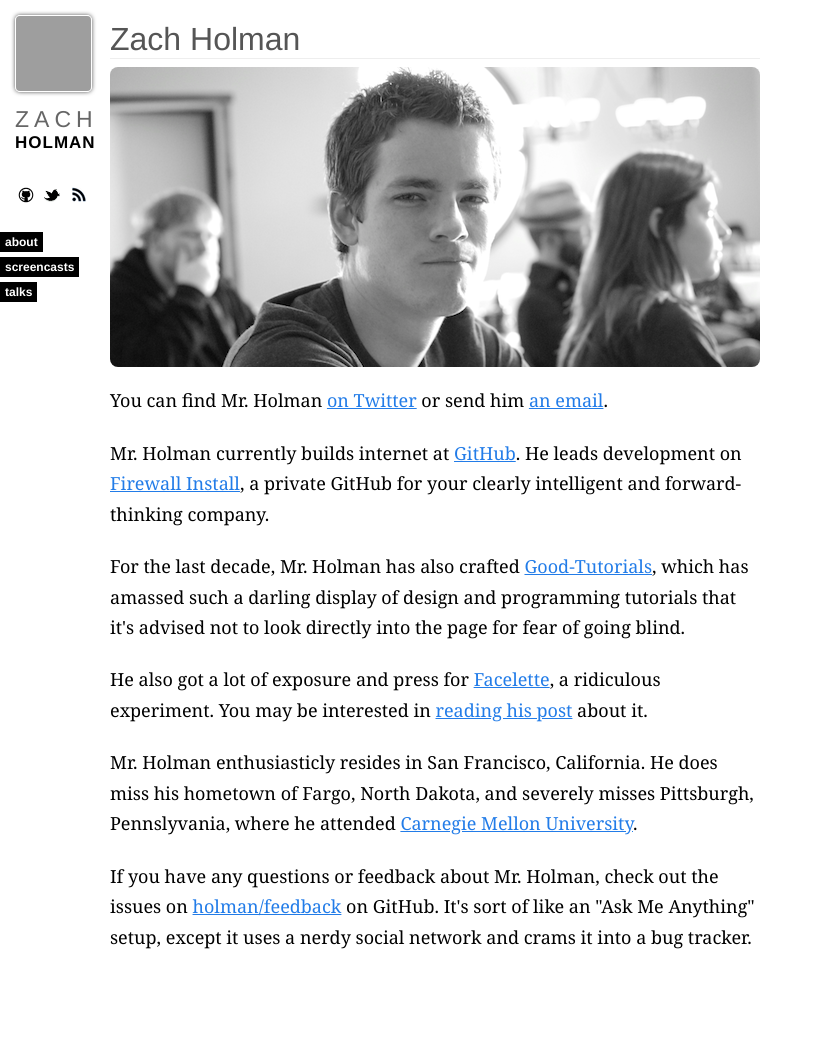
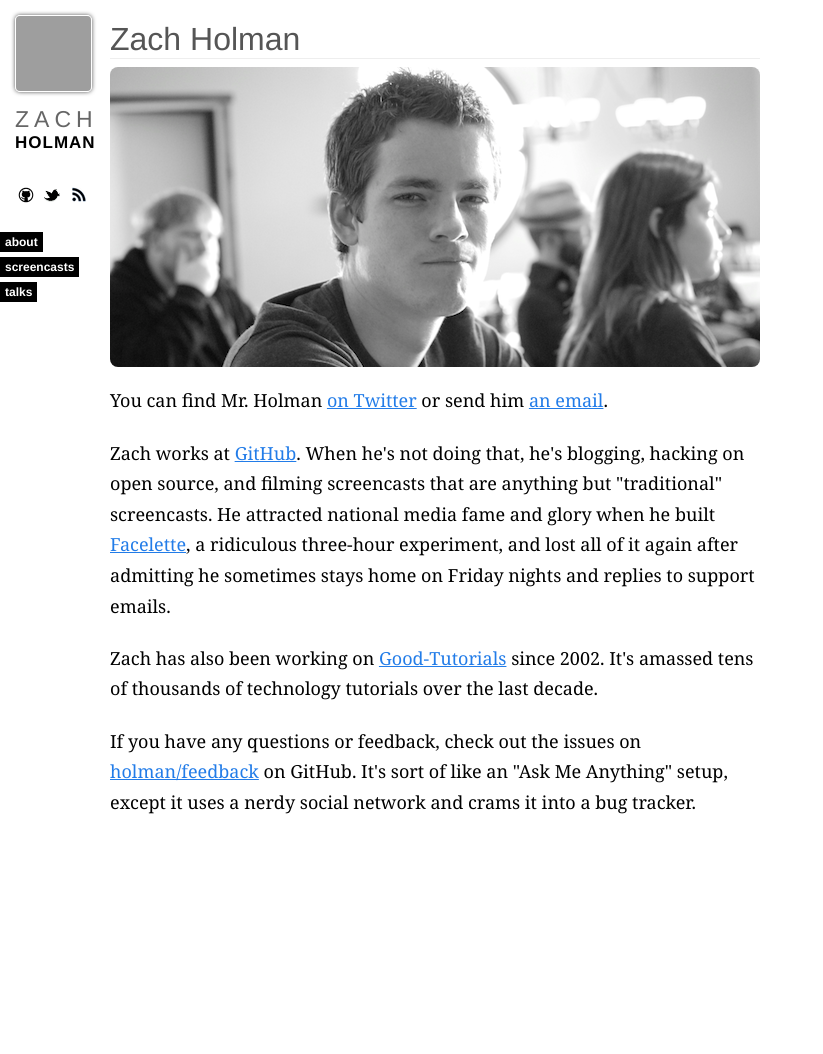
Before and after one commit to broccolini/designertocoder.github.com, a Jekyll site: the page built from about.html, in a window 1280 px wide. Shown: the whole page, without its empty margins (0-823 px from the left). Built offline with Jekyll 4.4.1, drawn with Linux system fonts in a browser that asks for light colours; nearby versions of some CDN libraries; Markdown is read by kramdown in place of the engine named in the settings; comment, search, counter and statistics services are not loaded; after the commit the page ends 919 px from its top, so only the background shows below that; grey boxes are pictures that could not be loaded.

Commit message:
streamline

```diff
--- a/about.html
+++ b/about.html
@@ -13,29 +13,20 @@ title: "About Zach Holman"
     <p>You can find Mr. Holman <a href="http://twitter.com/holman">on Twitter</a> or send him <a
     href="mailto:&#109;&#105;&#110;&#101;&#115;&#104;&#097;&#102;&#116;&#045;&#103;&#097;&#112;&#064;&#122;&#097;&#099;&#104;&#104;&#111;&#108;&#109;&#097;&#110;&#046;&#099;&#111;&#109;">an email</a>.</p>
 
-    <p>Mr. Holman currently builds internet at <a
-    href="https://github.com">GitHub</a>. He leads development on <a
-    href="http://fi.github.com">Firewall Install</a>, a private GitHub for your
-    clearly intelligent and forward-thinking company.</p>
+    <p>Zach works at <a href="https://github.com">GitHub</a>. When he's not
+    doing that, he's blogging, hacking on open source, and filming screencasts
+    that are anything but "traditional" screencasts. He attracted national
+    media fame and glory when he built <a
+    href="http://facelette.com">Facelette</a>, a ridiculous three-hour
+    experiment, and lost all of it again after admitting he sometimes stays
+    home on Friday nights and replies to support emails.</p>
 
-    <p>For the last decade, Mr. Holman has also crafted <a
-    href="http://www.good-tutorials.com">Good-Tutorials</a>, which has amassed
-    such a darling display of design and programming tutorials that it's
-    advised not to look directly into the page for fear of going blind.</p>
+    <p>Zach has also been working on <a
+    href="http://www.good-tutorials.com">Good-Tutorials</a> since 2002. It's
+    amassed tens of thousands of technology tutorials over the last decade.</a>
 
-    <p>He also got a lot of exposure and press for <a
-    href="http://facelette.com">Facelette</a>, a ridiculous experiment. You may
-    be interested in <a
-    href="http://zachholman.com/2010/10/facelette-on-techcrunch-in-three-hours-and-zero-dollars/">reading
-    his post</a> about it.</p>
-
-    <p>Mr. Holman enthusiasticly resides in San Francisco, California. He does
-    miss his hometown of Fargo, North Dakota, and severely misses Pittsburgh,
-    Pennslyvania, where he attended <a href="http://cmu.edu">Carnegie Mellon
-    University</a>.</p>
-
-    <p>If you have any questions or feedback about Mr. Holman, check out the
-    issues on <a href="https://github.com/holman/feedback/issues?sort=created&direction=desc&state=open&page=1">holman/feedback</a>
+    <p>If you have any questions or feedback, check out the issues on <a
+    href="https://github.com/holman/feedback/issues?sort=created&direction=desc&state=open&page=1">holman/feedback</a>
     on GitHub. It's sort of like an "Ask Me Anything" setup, except it uses a
     nerdy social network and crams it into a bug tracker.</p>
 
```
